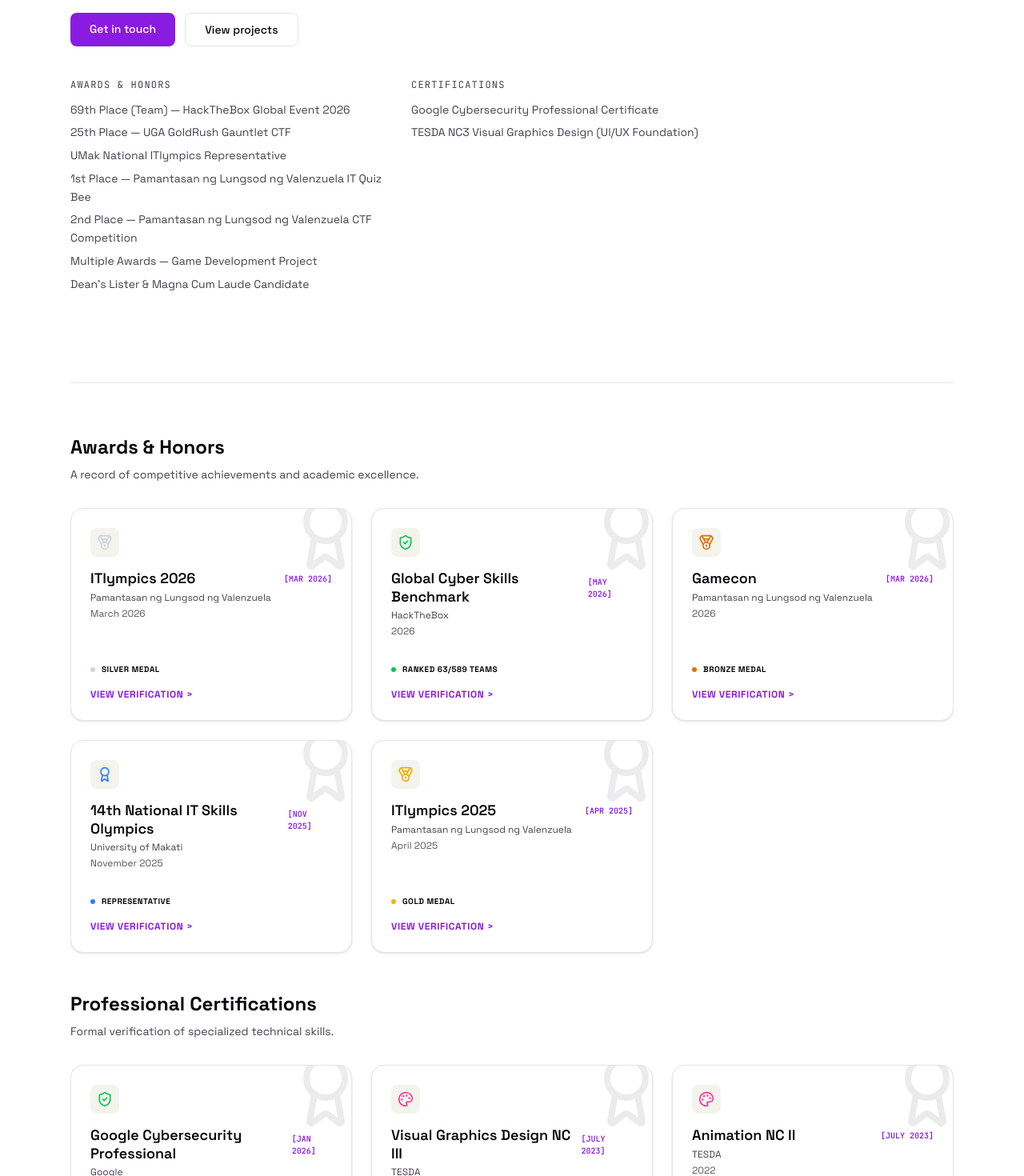
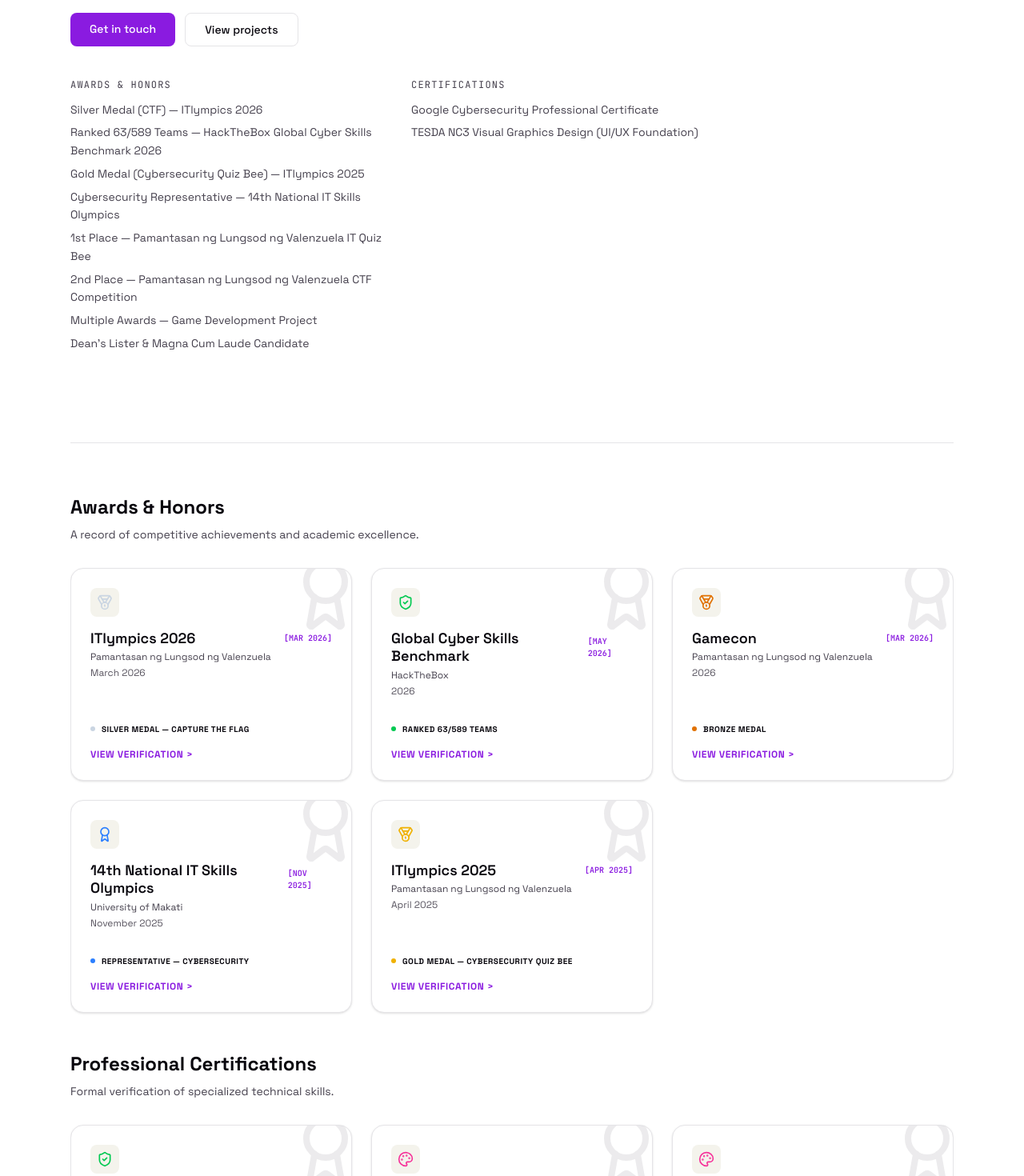
Before and after one commit to PSergio984/portfolio-website, a React (Vite) app: page / in a window 1280 px wide. Shown: the part 420-1890 px from the top of the page at 80% size. Built offline with nearby package versions, Linux system fonts and the light colour scheme.

Commit message:
Style: Clarify award win categories in Credentials and Hero components, and fix Hero test suite assertions

```diff
--- a/src/components/Credentials.tsx
+++ b/src/components/Credentials.tsx
@@ -9,7 +9,7 @@ const awardsData = [
     institution: "Pamantasan ng Lungsod ng Valenzuela",
     date: "March 2026",
     timestamp: "[MAR 2026]",
-    award: "SILVER MEDAL",
+    award: "SILVER MEDAL — CAPTURE THE FLAG",
     iconType: "silver",
     imageUrl: "/assets/certificates/itlympics-2026.png",
   },
@@ -39,7 +39,7 @@ const awardsData = [
     institution: "University of Makati",
     date: "November 2025",
     timestamp: "[NOV 2025]",
-    award: "Representative",
+    award: "REPRESENTATIVE — CYBERSECURITY",
     iconType: "rep",
     imageUrl:
       "https://placehold.co/800x600/1e1e1e/3b82f6?text=IT+Skills+Olympics",
@@ -50,7 +50,7 @@ const awardsData = [
     institution: "Pamantasan ng Lungsod ng Valenzuela",
     date: "April 2025",
     timestamp: "[APR 2025]",
-    award: "GOLD MEDAL",
+    award: "GOLD MEDAL — CYBERSECURITY QUIZ BEE",
     iconType: "gold",
     imageUrl: "/assets/certificates/itlympics-2025.png",
   },
--- a/src/components/Hero.tsx
+++ b/src/components/Hero.tsx
@@ -3,13 +3,20 @@ import { useFadeIn } from "../hooks/useFadeIn";
 
 const awards = [
   {
+    id: "award-itlympics-2026",
+    label: "Silver Medal (CTF) — ITlympics 2026",
+  },
+  {
     id: "award-htb",
-    label: "69th Place (Team) — HackTheBox Global Event 2026",
+    label: "Ranked 63/589 Teams — HackTheBox Global Cyber Skills Benchmark 2026",
   },
-  { id: "award-uga", label: "25th Place — UGA GoldRush Gauntlet CTF" },
   {
-    id: "award-itlympics",
-    label: "UMak National ITlympics Representative",
+    id: "award-itlympics-2025",
+    label: "Gold Medal (Cybersecurity Quiz Bee) — ITlympics 2025",
+  },
+  {
+    id: "award-it-skills",
+    label: "Cybersecurity Representative — 14th National IT Skills Olympics",
   },
   {
     id: "award-local-quiz",
```
Also changed, not shown: 1 other file (tests, documents, lock files or other folders).
